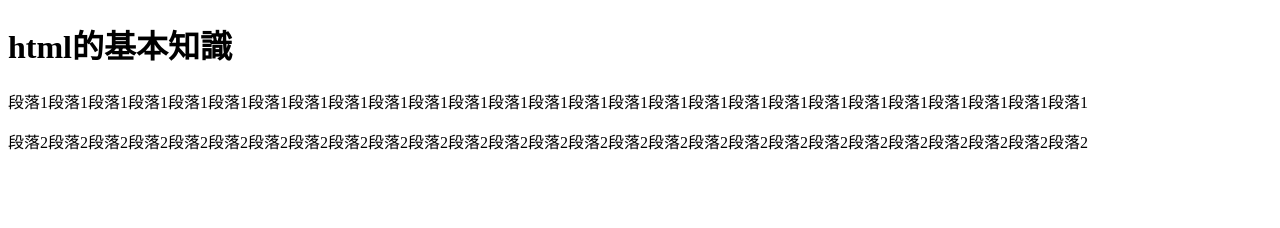
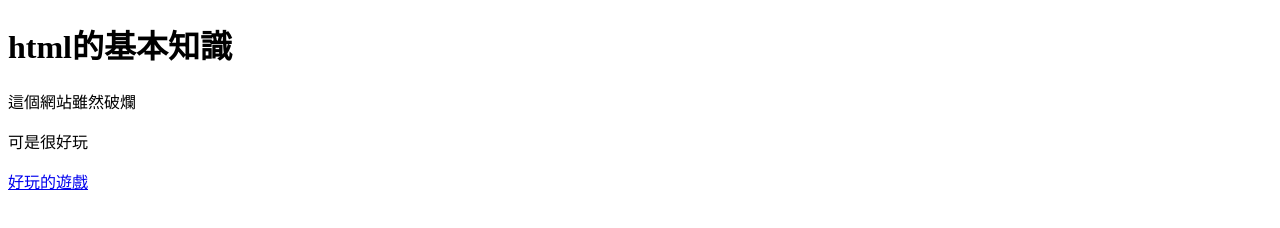
Before and after one commit to jhuiry8/newpig, a plain HTML site: page index.html in a window 1280 px wide. Drawn offline with Linux system fonts and the light colour scheme.

Commit message:
Update index.html

```diff
--- a/index.html
+++ b/index.html
@@ -1,8 +1,9 @@
 <!doctype html>
 <body>
 <h1>html的基本知識</h1>
-<p>段落1段落1段落1段落1段落1段落1段落1段落1段落1段落1段落1段落1段落1段落1段落1段落1段落1段落1段落1段落1段落1段落1段落1段落1段落1段落1段落1</p>
-<p>段落2段落2段落2段落2段落2段落2段落2段落2段落2段落2段落2段落2段落2段落2段落2段落2段落2段落2段落2段落2段落2段落2段落2段落2段落2段落2段落2</p>
+<p>這個網站雖然破爛</p>
+<p>可是很好玩</p>
+ <a href="https://takepig.tw/game.html">好玩的遊戲</a>
 <!doctype html>
 
 <script async src="https://pagead2.googlesyndication.com/pagead/js/adsbygoogle.js?client=ca-pub-2240905515053800"
```
